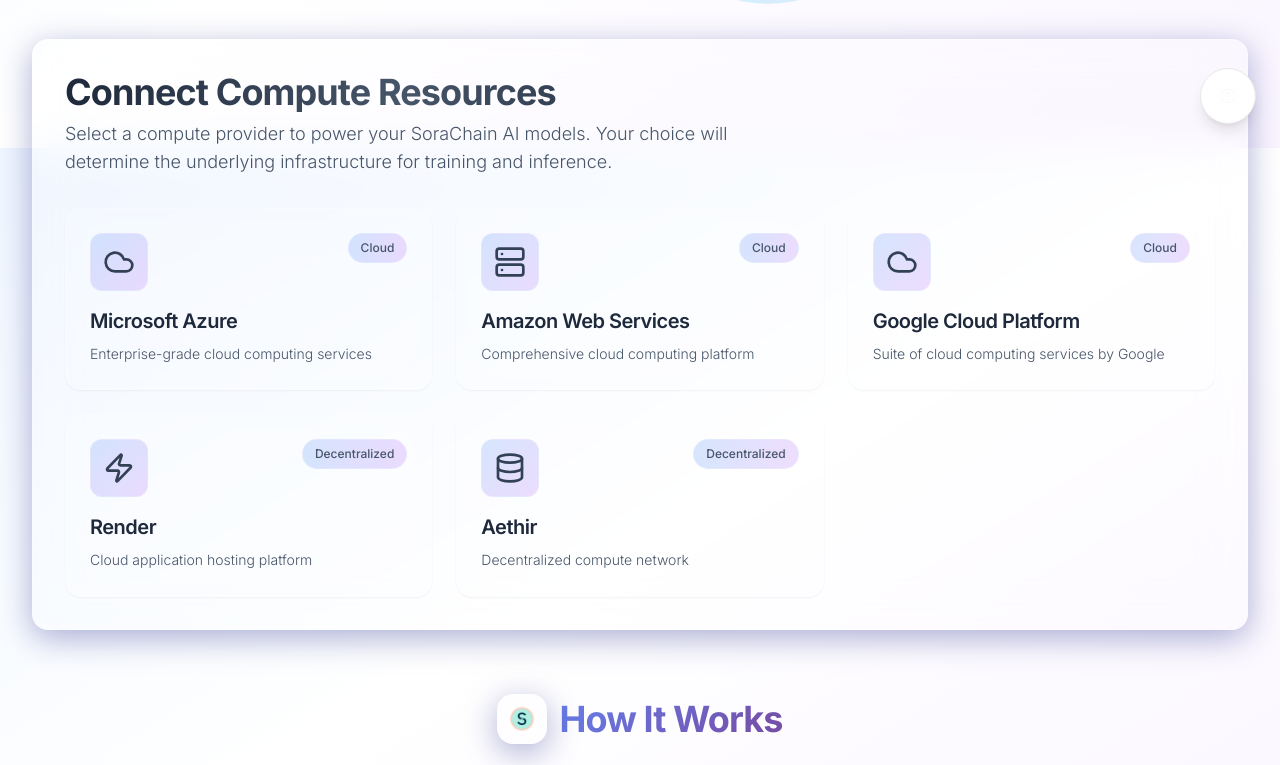
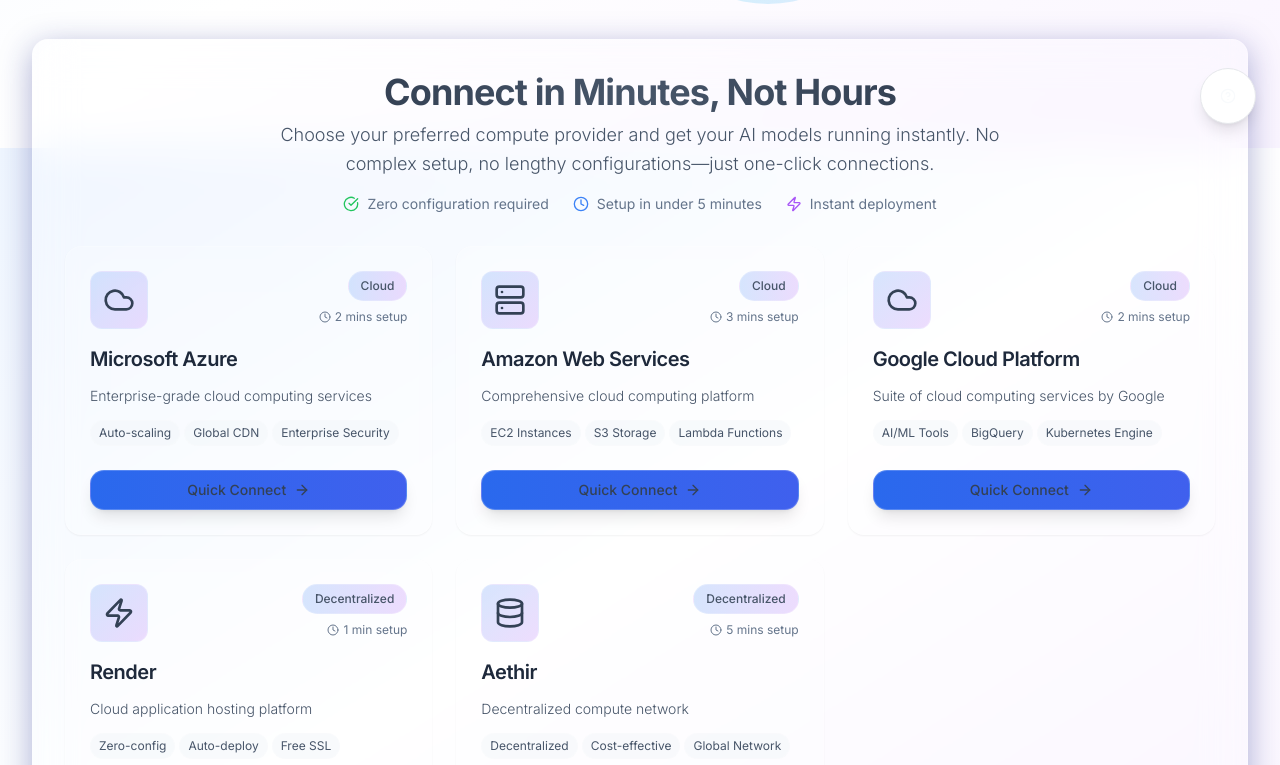
Before and after one commit to SoraChain-AI/Healthcare-ortho, a React (Vite) app: page / in a window 1280 px wide. Shown: the part 652-1417 px from the top of the page. Built offline with nearby package versions, Linux system fonts and the light colour scheme.

Commit message:
Refactor Compute Providers layout
The AI updated the layout of the Compute Providers section to highlight the ease of connecting to external compute providers.

```diff
--- a/src/components/compute/ComputeProviders.tsx
+++ b/src/components/compute/ComputeProviders.tsx
@@ -1,6 +1,6 @@
 
 import { useState } from 'react';
-import { Server, Database, Cloud, Zap } from 'lucide-react';
+import { Server, Database, Cloud, Zap, CheckCircle, ArrowRight, Clock } from 'lucide-react';
 import { Card, CardDescription, CardHeader, CardTitle } from '@/components/ui/card';
 import { Button } from '@/components/ui/button';
 import { toast } from 'sonner';
@@ -11,10 +11,13 @@ type ComputeProvider = {
   icon: React.ReactNode;
   description: string;
   category: 'cloud' | 'decentralized';
+  connectionTime: string;
+  features: string[];
 };
 
 export const ComputeProviders = () => {
   const [selectedProvider, setSelectedProvider] = useState<string | null>(null);
+  const [connectedProviders, setConnectedProviders] = useState<string[]>([]);
 
   const providers: ComputeProvider[] = [
     {
@@ -23,6 +26,8 @@ export const ComputeProviders = () => {
       icon: <Cloud className="h-8 w-8" />,
       description: 'Enterprise-grade cloud computing services',
       category: 'cloud',
+      connectionTime: '2 mins',
+      features: ['Auto-scaling', 'Global CDN', 'Enterprise Security']
     },
     {
       id: 'aws',
@@ -30,6 +35,8 @@ export const ComputeProviders = () => {
       icon: <Server className="h-8 w-8" />,
       description: 'Comprehensive cloud computing platform',
       category: 'cloud',
+      connectionTime: '3 mins',
+      features: ['EC2 Instances', 'S3 Storage', 'Lambda Functions']
     },
     {
       id: 'gcp',
@@ -37,6 +44,8 @@ export const ComputeProviders = () => {
       icon: <Cloud className="h-8 w-8" />,
       description: 'Suite of cloud computing services by Google',
       category: 'cloud',
+      connectionTime: '2 mins',
+      features: ['AI/ML Tools', 'BigQuery', 'Kubernetes Engine']
     },
     {
       id: 'render',
@@ -44,6 +53,8 @@ export const ComputeProviders = () => {
       icon: <Zap className="h-8 w-8" />,
       description: 'Cloud application hosting platform',
       category: 'decentralized',
+      connectionTime: '1 min',
+      features: ['Zero-config', 'Auto-deploy', 'Free SSL']
     },
     {
       id: 'aethir',
@@ -51,6 +62,8 @@ export const ComputeProviders = () => {
       icon: <Database className="h-8 w-8" />,
       description: 'Decentralized compute network',
       category: 'decentralized',
+      connectionTime: '5 mins',
+      features: ['Decentralized', 'Cost-effective', 'Global Network']
     }
   ];
 
@@ -58,34 +71,44 @@ export const ComputeProviders = () => {
     setSelectedProvider(providerId);
   };
 
-  const handleConnectProvider = () => {
-    if (selectedProvider) {
-      const provider = providers.find(p => p.id === selectedProvider);
-      toast.success(`Connecting to ${provider?.name}...`, {
-        description: "Integration process started"
-      });
-    }
+  const handleQuickConnect = (providerId: string, event: React.MouseEvent) => {
+    event.stopPropagation();
+    const provider = providers.find(p => p.id === providerId);
+    setConnectedProviders(prev => [...prev, providerId]);
+    toast.success(`Connected to ${provider?.name}!`, {
+      description: `Setup completed in ${provider?.connectionTime}. Ready to deploy models.`
+    });
   };
+
+  const isConnected = (providerId: string) => connectedProviders.includes(providerId);
 
   return (
     <div className="space-y-8">
-      <div className="flex flex-col sm:flex-row justify-between items-start sm:items-center gap-4">
+      <div className="text-center space-y-4">
         <div className="space-y-2">
           <h2 className="text-3xl md:text-4xl font-bold bg-gradient-to-r from-slate-800 via-slate-600 to-slate-800 dark:from-slate-100 dark:via-slate-300 dark:to-slate-100 bg-clip-text text-transparent">
-            Connect Compute Resources
+            Connect in Minutes, Not Hours
           </h2>
-          <p className="text-lg text-slate-600 dark:text-slate-300 max-w-2xl font-light">
-            Select a compute provider to power your SoraChain AI models. Your choice will determine the underlying infrastructure for training and inference.
+          <p className="text-lg text-slate-600 dark:text-slate-300 max-w-3xl mx-auto font-light leading-relaxed">
+            Choose your preferred compute provider and get your AI models running instantly.
+            No complex setup, no lengthy configurations—just one-click connections.
           </p>
         </div>
-        {selectedProvider && (
-          <Button
-            onClick={handleConnectProvider}
-            className="glass-button bg-gradient-to-r from-blue-500/20 to-purple-500/20 backdrop-blur-xl border border-white/20 text-slate-700 dark:text-slate-200 hover:from-blue-500/30 hover:to-purple-500/30 shadow-xl hover:shadow-2xl transition-all duration-500 flex-shrink-0"
-          >
-            Connect Provider
-          </Button>
-        )}
+
+        <div className="flex flex-wrap justify-center gap-6 text-sm text-slate-500 dark:text-slate-400">
+          <div className="flex items-center gap-2">
+            <CheckCircle className="h-4 w-4 text-green-500" />
+            <span>Zero configuration required</span>
+          </div>
+          <div className="flex items-center gap-2">
+            <Clock className="h-4 w-4 text-blue-500" />
+            <span>Setup in under 5 minutes</span>
+          </div>
+          <div className="flex items-center gap-2">
+            <Zap className="h-4 w-4 text-purple-500" />
+            <span>Instant deployment</span>
+          </div>
+        </div>
       </div>
 
       <div className="grid grid-cols-1 md:grid-cols-2 lg:grid-cols-3 gap-6">
@@ -96,9 +119,21 @@ export const ComputeProviders = () => {
               selectedProvider === provider.id
                 ? 'ring-2 ring-blue-400/50 shadow-xl shadow-blue-500/20'
                 : 'hover:bg-white/20 dark:hover:bg-black/30'
-            } transition-all duration-500 hover:scale-105 hover:shadow-2xl`}
+            } ${
+              isConnected(provider.id)
+                ? 'ring-2 ring-green-400/50 shadow-xl shadow-green-500/20'
+                : ''
+            } transition-all duration-500 hover:scale-105 hover:shadow-2xl relative overflow-hidden`}
             onClick={() => handleProviderSelect(provider.id)}
           >
+            {isConnected(provider.id) && (
+              <div className="absolute top-4 right-4 z-10">
+                <div className="bg-green-500/20 backdrop-blur-sm border border-green-400/30 rounded-full p-1">
+                  <CheckCircle className="h-4 w-4 text-green-400" />
+                </div>
+              </div>
+            )}
+
             <CardHeader className="space-y-4 p-6">
               <div className="flex justify-between items-start">
                 <div className="p-3 bg-gradient-to-br from-blue-500/20 to-purple-500/20 backdrop-blur-sm rounded-xl border border-white/20 w-fit">
@@ -106,22 +141,68 @@ export const ComputeProviders = () => {
                     {provider.icon}
                   </div>
                 </div>
-                <span className="bg-gradient-to-r from-blue-500/20 to-purple-500/20 backdrop-blur-sm border border-white/20 text-slate-600 dark:text-slate-300 text-xs font-medium px-3 py-1.5 rounded-full">
-                  {provider.category === 'cloud' ? 'Cloud' : 'Decentralized'}
-                </span>
+                <div className="flex flex-col items-end gap-2">
+                  <span className="bg-gradient-to-r from-blue-500/20 to-purple-500/20 backdrop-blur-sm border border-white/20 text-slate-600 dark:text-slate-300 text-xs font-medium px-3 py-1.5 rounded-full">
+                    {provider.category === 'cloud' ? 'Cloud' : 'Decentralized'}
+                  </span>
+                  <div className="flex items-center gap-1 text-xs text-slate-500 dark:text-slate-400">
+                    <Clock className="h-3 w-3" />
+                    <span>{provider.connectionTime} setup</span>
+                  </div>
+                </div>
               </div>
-              <div className="space-y-2">
+
+              <div className="space-y-3">
                 <CardTitle className="text-xl font-semibold text-slate-800 dark:text-slate-100">
                   {provider.name}
                 </CardTitle>
                 <CardDescription className="text-sm text-slate-600 dark:text-slate-400 leading-relaxed font-light">
                   {provider.description}
                 </CardDescription>
+
+                <div className="flex flex-wrap gap-1">
+                  {provider.features.map((feature, index) => (
+                    <span
+                      key={index}
+                      className="text-xs bg-slate-100/50 dark:bg-slate-800/50 text-slate-600 dark:text-slate-300 px-2 py-1 rounded-md border border-white/20"
+                    >
+                      {feature}
+                    </span>
+                  ))}
+                </div>
+              </div>
+
+              <div className="pt-2">
+                {isConnected(provider.id) ? (
+                  <div className="flex items-center gap-2 text-green-600 dark:text-green-400 text-sm font-medium">
+                    <CheckCircle className="h-4 w-4" />
+                    <span>Connected & Ready</span>
+                  </div>
+                ) : (
+                  <Button
+                    onClick={(e) => handleQuickConnect(provider.id, e)}
+                    className="w-full glass-button bg-gradient-to-r from-blue-500/20 to-purple-500/20 backdrop-blur-xl border border-white/20 text-slate-700 dark:text-slate-200 hover:from-blue-500/30 hover:to-purple-500/30 shadow-lg hover:shadow-xl transition-all duration-300 group"
+                  >
+                    <span>Quick Connect</span>
+                    <ArrowRight className="h-4 w-4 group-hover:translate-x-1 transition-transform duration-200" />
+                  </Button>
+                )}
               </div>
             </CardHeader>
           </Card>
         ))}
       </div>
+
+      <div className="text-center">
+        <div className="glass-card p-6 bg-gradient-to-r from-blue-500/5 to-purple-500/5 backdrop-blur-sm border border-white/20">
+          <p className="text-sm text-slate-600 dark:text-slate-300 mb-3">
+            Need help choosing? Our smart recommendations will suggest the best provider for your specific use case.
+          </p>
+          <Button variant="outline" className="glass-button border-white/20 text-slate-700 dark:text-slate-200">
+            Get Recommendations
+          </Button>
+        </div>
+      </div>
     </div>
   );
 };
```
